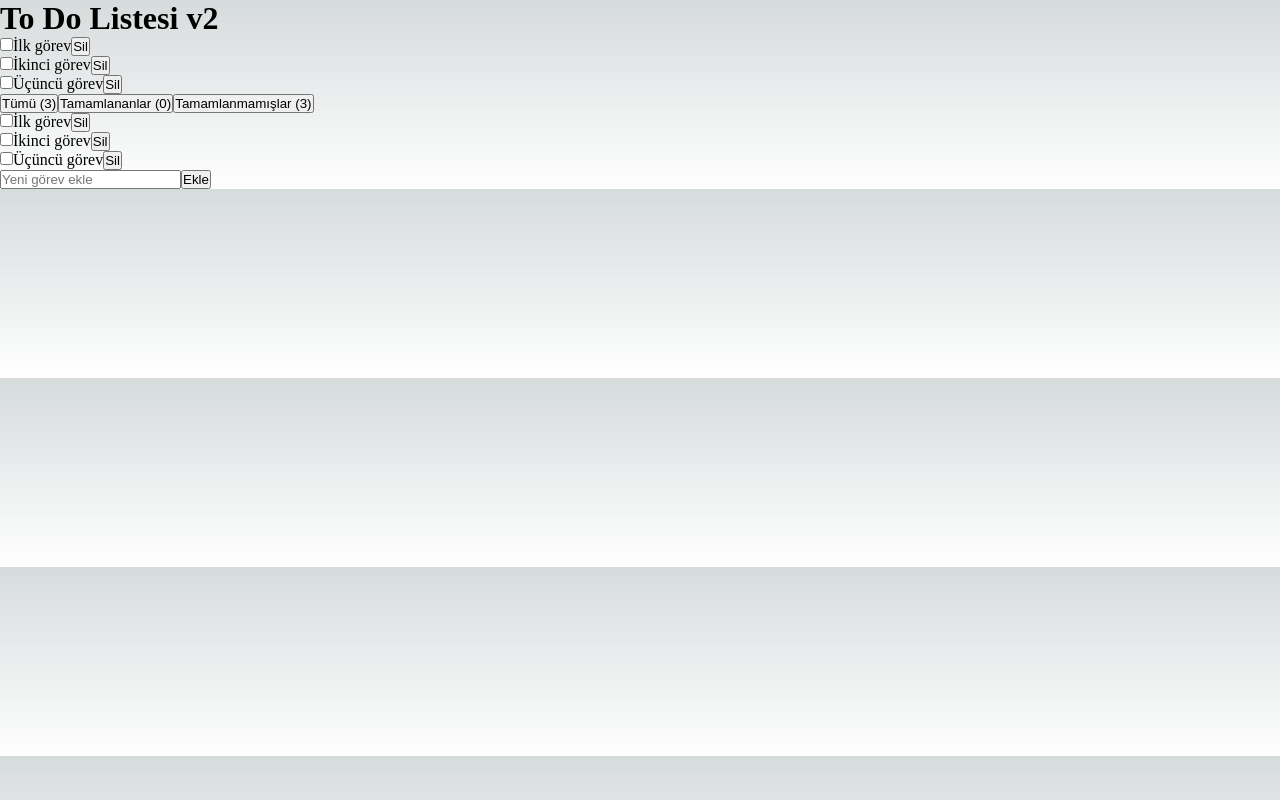
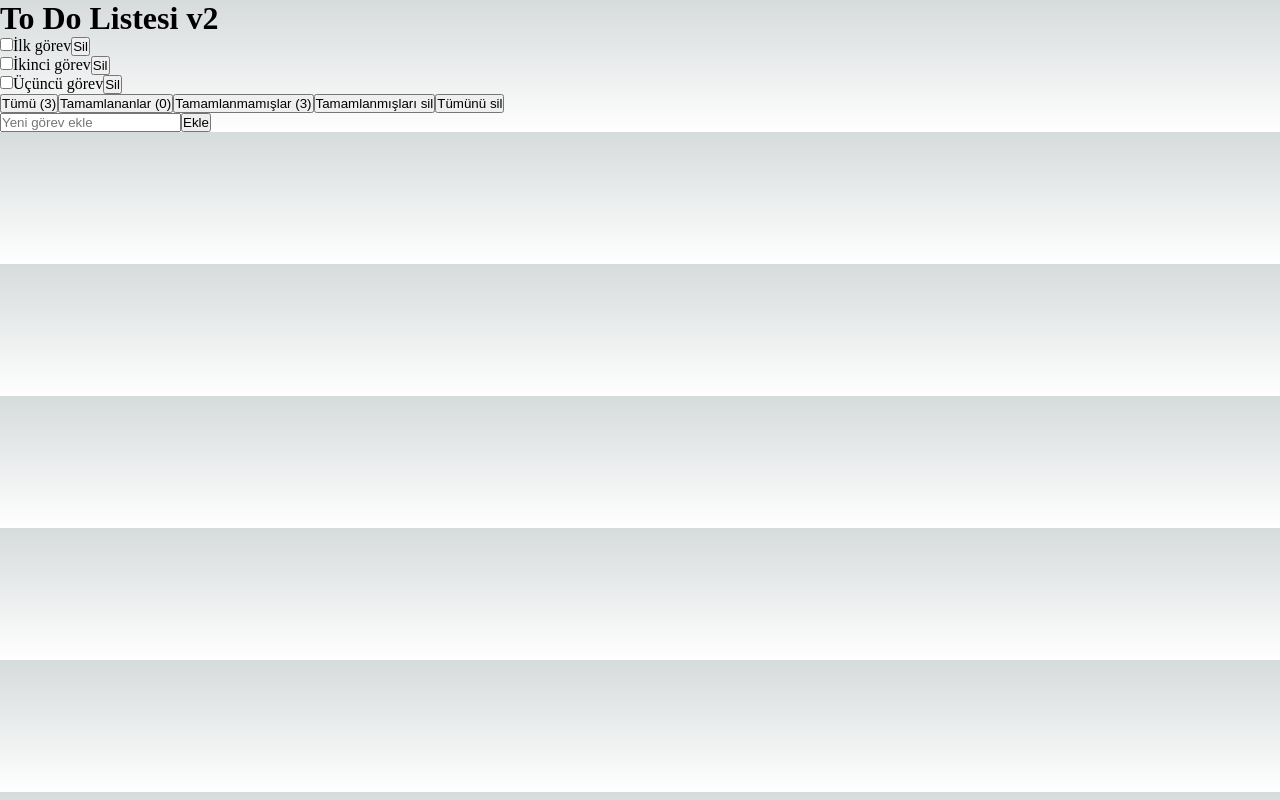
Before and after one commit to Berkan-Bilgin/nextjs-todo-list, a Next.js app: page / in a window 1280 px wide. Built offline with nearby package versions, Linux system fonts and the light colour scheme.

Commit message:
updated pages

```diff
--- a/pages/index.js
+++ b/pages/index.js
@@ -59,6 +59,17 @@ export default function Home() {
     return todos.filter((todo) => !todo.completed).length
   }
 
+  //Tamamlanmış todo öğelerini silmek için işlev
+  const deleteCompletedTodos = () => {
+    const updatedTodos = todos.filter(todo => !todo.completed);
+    setTodos(updatedTodos);
+  }
+
+  //Tüm todo öğelerini silmek için işlev
+    const deleteAllTodos = () => {
+      setTodos([]);
+    }
+
   return (
     <div>
       <Head>
@@ -67,7 +78,7 @@ export default function Home() {
 
       <main>
         <h1>To Do Listesi v2</h1>
-        <ul>
+        {/* <ul>
         {todos.map((todo) => (
             <TodoItem
               key={todo.id}
@@ -76,12 +87,8 @@ export default function Home() {
               deleteTodo={deleteTodo}
             />
           ))}
-        </ul>
-        <div>
-          <button onClick={() => setFilter('all')}>Tümü ({todos.length})</button>
-          <button onClick={() => setFilter('completed')}>Tamamlananlar ({completedTodosCount()})</button>
-          <button onClick={() => setFilter('incomplete')}>Tamamlanmamışlar ({incompleteTodosCount()})</button>
-        </div>
+        </ul> */}
+
         <ul>
           {filteredTodos().map((todo) => (
             <TodoItem
@@ -92,6 +99,15 @@ export default function Home() {
             />
           ))}
         </ul>
+
+        <div>
+          <button onClick={() => setFilter('all')}>Tümü ({todos.length})</button>
+          <button onClick={() => setFilter('completed')}>Tamamlananlar ({completedTodosCount()})</button>
+          <button onClick={() => setFilter('incomplete')}>Tamamlanmamışlar ({incompleteTodosCount()})</button>
+          <button onClick={deleteCompletedTodos}>Tamamlanmışları sil</button>
+          <button onClick={deleteAllTodos}>Tümünü sil</button>
+        </div>
+
         <form onSubmit={addTodo}>
           <input
             type="text"
```
